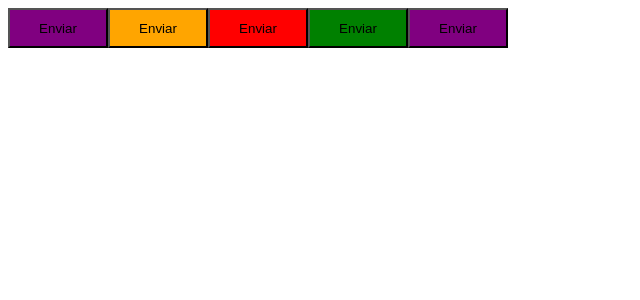
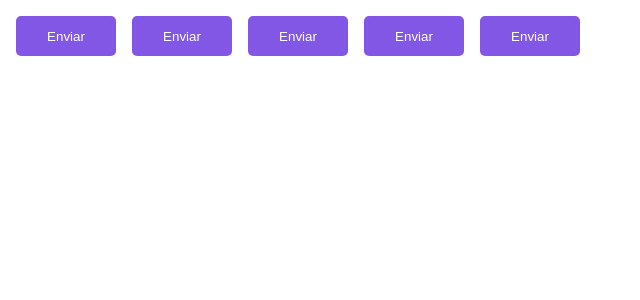
Before and after one commit to ewertoncodes/iginite-timer, a React (Vite) app: page / in a window 1280 px wide. Shown: the top 300 px of the page, without its empty margins (0-640 px from the left). Built offline with nearby package versions, Linux system fonts and the light colour scheme.

Commit message:
Configurando temas

```diff
--- a/src/App.tsx
+++ b/src/App.tsx
@@ -1,13 +1,15 @@
+import { ThemeProvider } from 'styled-components';
 import { Button } from "./components/Button";
+import { defaultTheme } from './styles/themes/default';
 
 export function App(){
   return (
-    <>
+    <ThemeProvider theme={defaultTheme}>
       <Button variant='primary'  />
       <Button variant='secondary'  />
       <Button variant='danger'  />
       <Button variant='success'  />
       <Button />
-    </>
+    </ThemeProvider>
   )
 }
--- a/src/components/Button.styles.ts
+++ b/src/components/Button.styles.ts
@@ -16,5 +16,10 @@
 export const ButtonContainer = styled.button<ButtonContainerProps>`
   width: 100px;
   height: 40px;
-  ${props => `background-color: ${buttonVariants[props.variant]};`}
+  border-radius: 5px;
+  border: 0;
+  margin: 8px;
+
+  background-color: ${ props => props.theme.primary };
+  color: ${ props => props.theme.white };
 `;
--- /dev/null
+++ b/src/styles/themes/default.ts
@@ -0,0 +1,5 @@
+export const defaultTheme = {
+  primary: '#8257e6',
+  secondary: 'orange',
+  white: 'white'
+}
```
